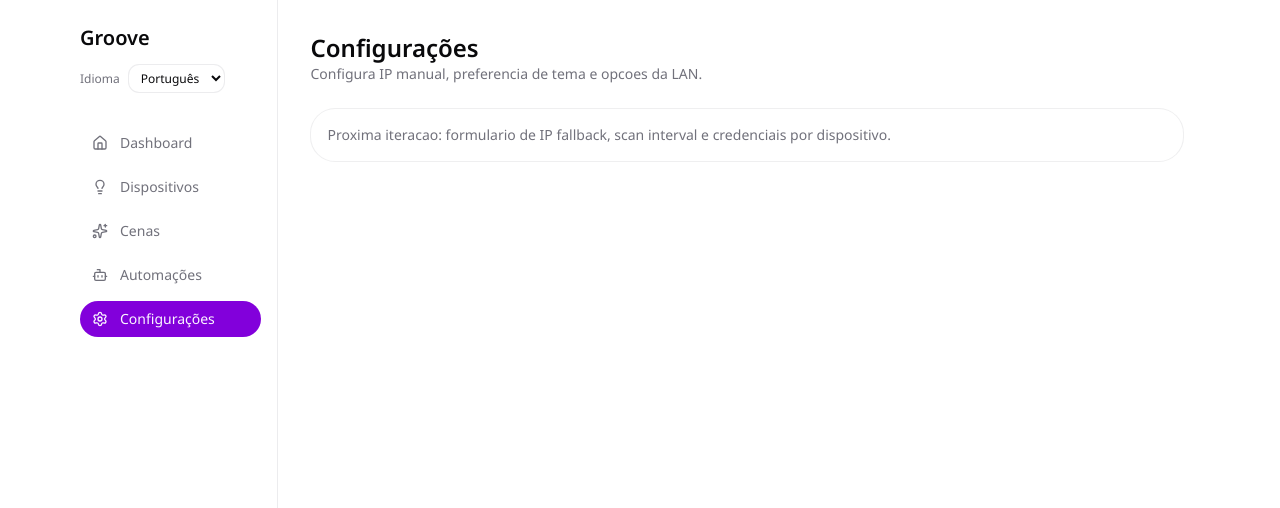
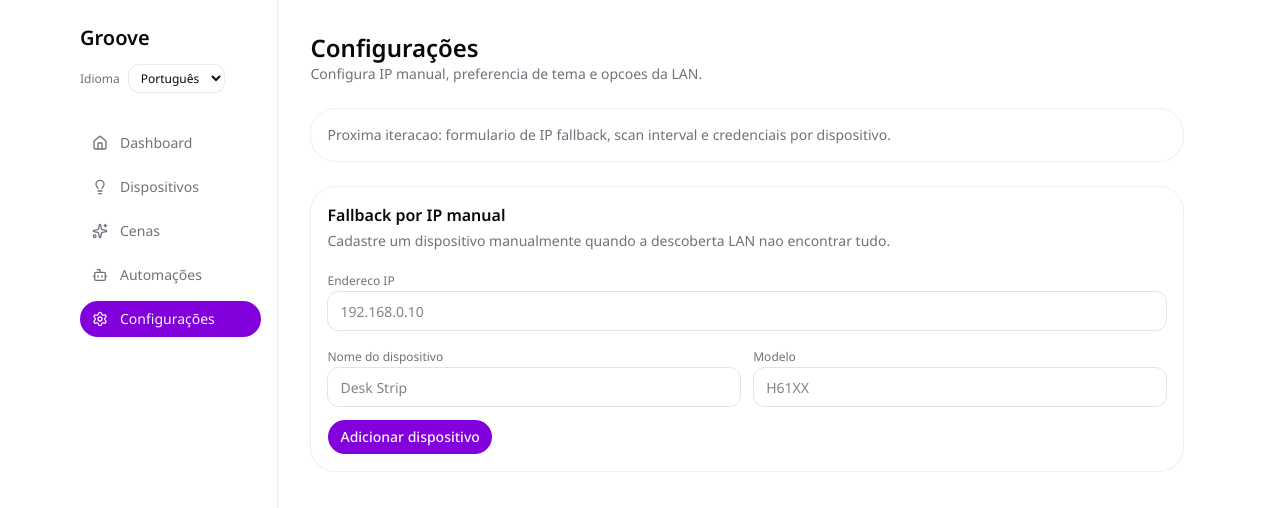
Before and after one commit to BenitoPedro13/groove-web, a Next.js app: page /settings in a window 1280 px wide. Shown: the top 508 px of the page. Built offline with nearby package versions, Linux system fonts and the light colour scheme.

Commit message:
feat: implement manual device registration via IP fallback, enhance README and UI for better user experience

```diff
--- a/app/(dashboard)/settings/page.tsx
+++ b/app/(dashboard)/settings/page.tsx
@@ -1,9 +1,47 @@
 "use client"
 
+import { FormEvent, useState } from "react"
+
+import { ErrorState } from "@/components/common/error-state"
 import { useLanguage } from "@/components/providers/language-provider"
+import { Button } from "@/components/ui/button"
 
 export default function SettingsPage() {
   const { t } = useLanguage()
+  const [ip, setIp] = useState("")
+  const [name, setName] = useState("")
+  const [model, setModel] = useState("")
+  const [isSubmitting, setIsSubmitting] = useState(false)
+  const [error, setError] = useState<string | null>(null)
+  const [success, setSuccess] = useState<string | null>(null)
+
+  const handleSubmit = async (event: FormEvent) => {
+    event.preventDefault()
+    setIsSubmitting(true)
+    setError(null)
+    setSuccess(null)
+    try {
+      const response = await fetch("/api/devices", {
+        method: "POST",
+        headers: { "Content-Type": "application/json" },
+        body: JSON.stringify({ ip, name, model }),
+      })
+      const payload = (await response.json()) as { error?: string }
+
+      if (!response.ok) {
+        throw new Error(payload.error ?? "Failed to add manual device.")
+      }
+
+      setSuccess(t.manualDeviceAdded)
+      setIp("")
+      setName("")
+      setModel("")
+    } catch (submitError) {
+      setError(submitError instanceof Error ? submitError.message : "Failed to add manual device.")
+    } finally {
+      setIsSubmitting(false)
+    }
+  }
 
   return (
     <section className="space-y-6">
@@ -14,6 +52,56 @@ export default function SettingsPage() {
       <div className="rounded-2xl border border-border/60 bg-card p-4 text-sm text-muted-foreground">
         {t.settingsNextStep}
       </div>
+      <section className="rounded-2xl border border-border/60 bg-card p-4">
+        <h2 className="text-base font-semibold">{t.manualIpTitle}</h2>
+        <p className="mt-1 text-sm text-muted-foreground">{t.manualIpDescription}</p>
+        <form className="mt-4 space-y-3" onSubmit={(event) => void handleSubmit(event)}>
+          <div className="space-y-1">
+            <label className="text-xs text-muted-foreground" htmlFor="manual-ip">
+              {t.ipAddress}
+            </label>
+            <input
+              id="manual-ip"
+              required
+              value={ip}
+              onChange={(event) => setIp(event.target.value)}
+              className="h-10 w-full rounded-md border border-input bg-background px-3 text-sm"
+              placeholder="192.168.0.10"
+            />
+          </div>
+          <div className="grid gap-3 sm:grid-cols-2">
+            <div className="space-y-1">
+              <label className="text-xs text-muted-foreground" htmlFor="manual-name">
+                {t.deviceName}
+              </label>
+              <input
+                id="manual-name"
+                value={name}
+                onChange={(event) => setName(event.target.value)}
+                className="h-10 w-full rounded-md border border-input bg-background px-3 text-sm"
+                placeholder="Desk Strip"
+              />
+            </div>
+            <div className="space-y-1">
+              <label className="text-xs text-muted-foreground" htmlFor="manual-model">
+                {t.deviceModel}
+              </label>
+              <input
+                id="manual-model"
+                value={model}
+                onChange={(event) => setModel(event.target.value)}
+                className="h-10 w-full rounded-md border border-input bg-background px-3 text-sm"
+                placeholder="H61XX"
+              />
+            </div>
+          </div>
+          <Button type="submit" disabled={isSubmitting}>
+            {isSubmitting ? t.syncing : t.addDevice}
+          </Button>
+        </form>
+        {error ? <div className="mt-3"><ErrorState title={t.connectionErrorTitle} message={error} /></div> : null}
+        {success ? <p className="mt-3 text-sm text-emerald-600">{success}</p> : null}
+      </section>
     </section>
   )
 }
--- a/app/api/devices/route.ts
+++ b/app/api/devices/route.ts
@@ -1,6 +1,7 @@
 import { NextResponse } from "next/server"
 
 import { goveeLanClient } from "@/lib/govee/lan-client"
+import { validateManualDeviceInput } from "@/lib/govee/validators"
 
 export async function GET() {
   try {
@@ -10,3 +11,19 @@ export async function GET() {
     return NextResponse.json({ error: "Failed to list devices." }, { status: 500 })
   }
 }
+
+export async function POST(req: Request) {
+  try {
+    const body = (await req.json()) as unknown
+    const validation = validateManualDeviceInput(body)
+
+    if (!validation.ok) {
+      return NextResponse.json({ error: validation.error }, { status: 400 })
+    }
+
+    const device = goveeLanClient.registerManualDevice(validation.value.ip, validation.value.name, validation.value.model)
+    return NextResponse.json({ data: device }, { status: 201 })
+  } catch {
+    return NextResponse.json({ error: "Failed to register manual device." }, { status: 500 })
+  }
+}
--- a/lib/govee/lan-client.ts
+++ b/lib/govee/lan-client.ts
@@ -9,11 +9,19 @@ type DevicePatch = {
 }
 
 const inMemoryStates = new Map<string, Pick<LightDevice, "power" | "brightness" | "color">>()
+const manualDevices = new Map<string, LightDevice>()
 
 export class GoveeLanClient {
   async listDevices(): Promise<LightDevice[]> {
     const discovered = await discoverDevices()
-    return discovered.map((device) => ({
+    const merged = [...discovered]
+
+    for (const manual of manualDevices.values()) {
+      const exists = merged.some((device) => device.ip === manual.ip)
+      if (!exists) merged.push(manual)
+    }
+
+    return merged.map((device) => ({
       ...device,
       ...inMemoryStates.get(device.id),
     }))
@@ -37,10 +45,31 @@ export class GoveeLanClient {
       ...nextState,
     }
   }
+
+  registerManualDevice(ip: string, name = "Manual Device", model = "Unknown"): LightDevice {
+    const existing = [...manualDevices.values()].find((device) => device.ip === ip)
+    if (existing) return existing
+
+    const device: LightDevice = {
+      id: `manual-${ip.replaceAll(".", "-")}`,
+      name,
+      model,
+      ip,
+      online: true,
+      power: "off",
+      brightness: 50,
+      color: "#ffffff",
+      segments: [{ id: `seg-${ip}`, start: 0, end: 100, color: "#ffffff", brightness: 50 }],
+    }
+
+    manualDevices.set(device.id, device)
+    return device
+  }
 }
 
 export const goveeLanClient = new GoveeLanClient()
 
 export function resetLanClientState() {
   inMemoryStates.clear()
+  manualDevices.clear()
 }
--- a/lib/govee/validators.ts
+++ b/lib/govee/validators.ts
@@ -7,6 +7,8 @@ export type DeviceStatePatch = {
 }
 
 const HEX_COLOR_REGEX = /^#(?:[0-9a-fA-F]{3}){1,2}$/
+const IPV4_REGEX =
+  /^(25[0-5]|2[0-4]\d|1\d\d|[1-9]?\d)\.(25[0-5]|2[0-4]\d|1\d\d|[1-9]?\d)\.(25[0-5]|2[0-4]\d|1\d\d|[1-9]?\d)\.(25[0-5]|2[0-4]\d|1\d\d|[1-9]?\d)$/
 
 export function validateDeviceStatePatch(input: unknown): { ok: true; value: DeviceStatePatch } | { ok: false; error: string } {
   if (typeof input !== "object" || input === null) {
@@ -46,3 +48,28 @@ export function validateDeviceStatePatch(input: unknown): { ok: true; value: Dev
 
   return { ok: true, value: next }
 }
+
+export function validateManualDeviceInput(
+  input: unknown,
+): { ok: true; value: { ip: string; name?: string; model?: string } } | { ok: false; error: string } {
+  if (typeof input !== "object" || input === null) {
+    return { ok: false, error: "Payload must be an object." }
+  }
+
+  const payload = input as Record<string, unknown>
+  if (typeof payload.ip !== "string" || !IPV4_REGEX.test(payload.ip)) {
+    return { ok: false, error: "A valid IPv4 address is required." }
+  }
+
+  const name = typeof payload.name === "string" && payload.name.trim() ? payload.name.trim() : undefined
+  const model = typeof payload.model === "string" && payload.model.trim() ? payload.model.trim() : undefined
+
+  return {
+    ok: true,
+    value: {
+      ip: payload.ip,
+      name,
+      model,
+    },
+  }
+}
--- a/lib/i18n/dictionaries.ts
+++ b/lib/i18n/dictionaries.ts
@@ -44,6 +44,13 @@ export const dictionaries = {
     noDevicesTitle: "Nenhum dispositivo encontrado",
     noDevicesMessage: "Verifique sua rede local ou tente sincronizar novamente.",
     loadingDevices: "Carregando dispositivos...",
+    manualIpTitle: "Fallback por IP manual",
+    manualIpDescription: "Cadastre um dispositivo manualmente quando a descoberta LAN nao encontrar tudo.",
+    ipAddress: "Endereco IP",
+    deviceName: "Nome do dispositivo",
+    deviceModel: "Modelo",
+    addDevice: "Adicionar dispositivo",
+    manualDeviceAdded: "Dispositivo manual adicionado com sucesso.",
   },
   en: {
     appName: "Groove",
@@ -88,5 +95,12 @@ export const dictionaries = {
     noDevicesTitle: "No devices found",
     noDevicesMessage: "Check your local network or try syncing again.",
     loadingDevices: "Loading devices...",
+    manualIpTitle: "Manual IP fallback",
+    manualIpDescription: "Register a device manually when LAN discovery does not find everything.",
+    ipAddress: "IP address",
+    deviceName: "Device name",
+    deviceModel: "Model",
+    addDevice: "Add device",
+    manualDeviceAdded: "Manual device added successfully.",
   },
 } as const
```
Also changed, not shown: 2 other files (tests, documents, lock files or other folders).
